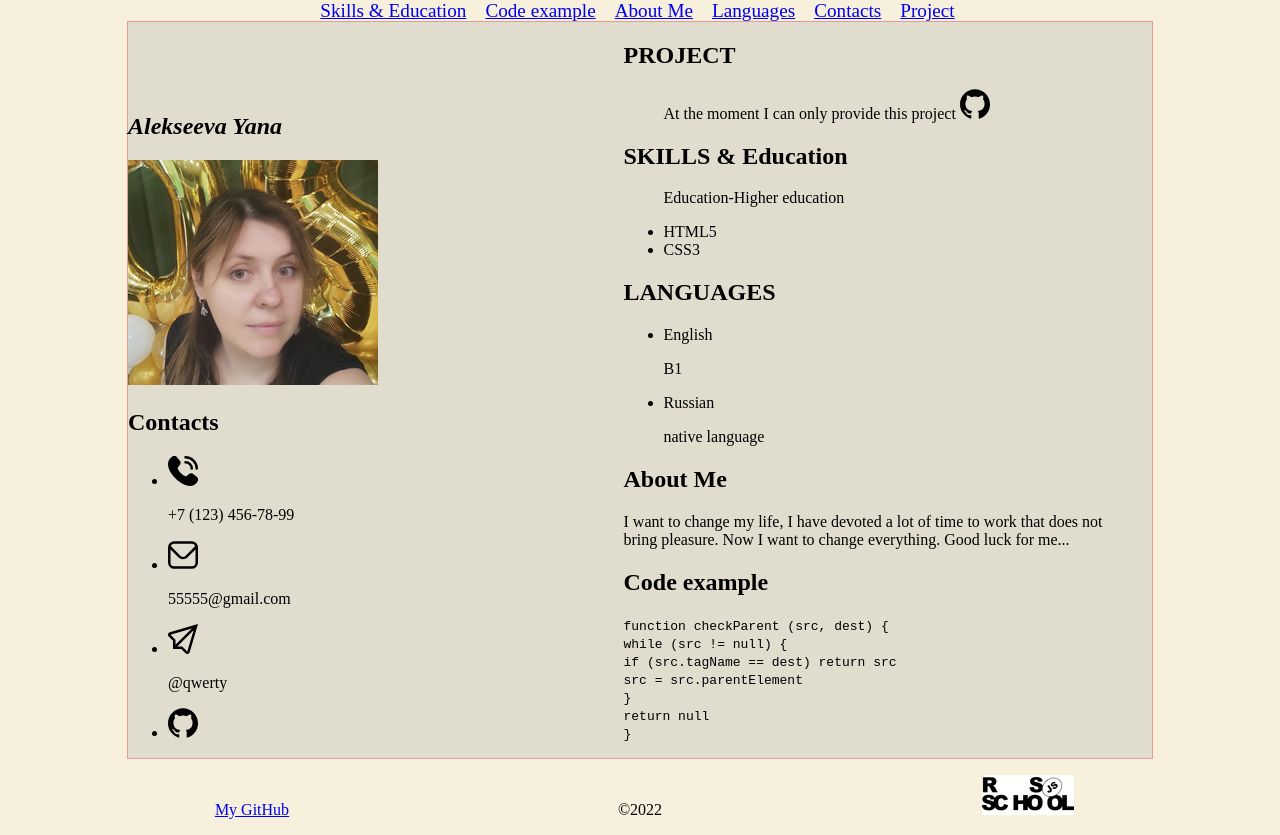
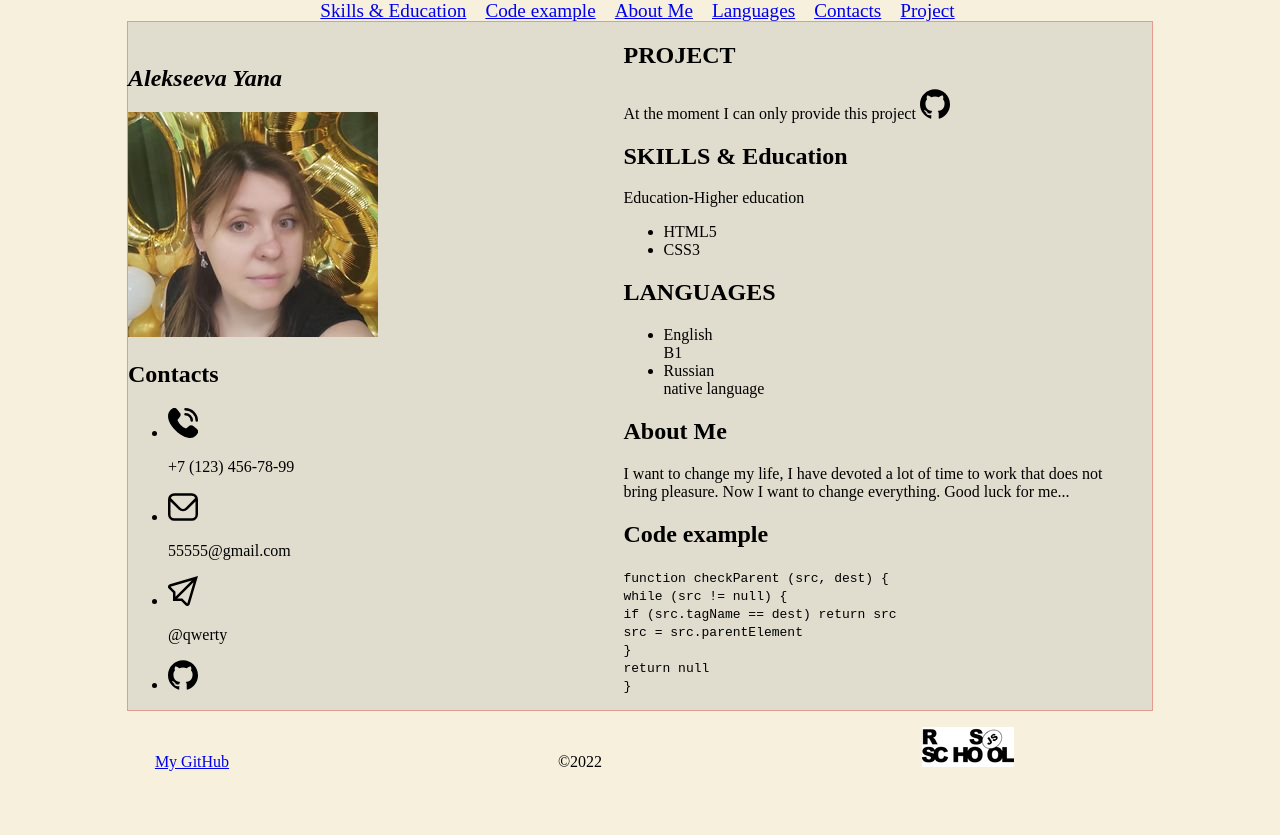
Before and after one commit to yasiaalekseeva/rsschool-cv, a plain HTML site: page index.html in a window 1280 px wide. After the commit the page ends 800 px from the top, so only its background shows below. Drawn offline with Linux system fonts and the light colour scheme.

Commit message:
Fix: error

```diff
--- a/index.html
+++ b/index.html
@@ -1,7 +1,7 @@
 <!DOCTYPE html>
 <html lang="en">
 <head>
-  <meta charset="UTF-8" />
+  <meta charset="UTF-8">
   <title>Alekseeva Yana</title>
   <link rel="stylesheet" href="main.css">
 </head>
@@ -21,7 +21,7 @@
 <main class="main-parent">
   <section class="main-child">
   <h1 class="h1_left">Alekseeva Yana</h1>
-  <left><img src="./assets/img/ava.jpeg" alt="my avatar"></left>
+  <img src="./assets/img/ava.jpeg" alt="my avatar">
   <section>
     <h2 id="contacts">Contacts</h2>
     <ul>
@@ -46,12 +46,13 @@
 <section class="main-child">
   <h2 id="project">PROJECT</h2>
   <section>
-    <ul> At the moment I can only provide this project
+    <p> At the moment I can only provide this project
       <a href="https://github.com/yasiaalekseeva"><img src="./assets/img/git.svg" alt="my_github" width="30" height="30"></a>
-    </ul>
+    </p>
   <h2 id="skills">SKILLS & Education</h2>
   <section>
-    <ul> <p>Education-Нigher education</p>
+    <p>Education-Нigher education</p>
+    <ul>
         <li>
             HTML5
         </li>
@@ -64,13 +65,13 @@
     <h2 id="languages">LANGUAGES</h2>
     <ul>
         <li>
-            <p>English</p>
+            English
         </li>
-            <p>В1</p>
+           В1
             <li>
-            <p>Russian</p>
+           Russian
             </li>
-            <p>native language</p>
+            native language
         </li>
     </ul>
 </section>
@@ -91,11 +92,9 @@
 </section>
 </main>
 <footer class="parent">
-<center>
-  <p class="child"><a href="https://github.com/yasiaalekseeva">My GitHub</a></p>
+ <p class="child"><a href="https://github.com/yasiaalekseeva">My GitHub</a></p>
   <p class="child">&#169;2022</p>
   <p class="child"><a href="https://rs.school/js/" title="RS Scool"><img src="./assets/img/rs_school_logo.PNG" alt="rs school" height="40px"></a>
   </p>
-</center>
 </footer>
 </body>
```
